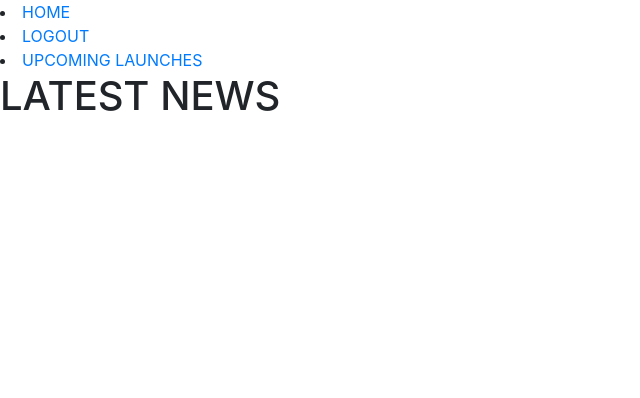
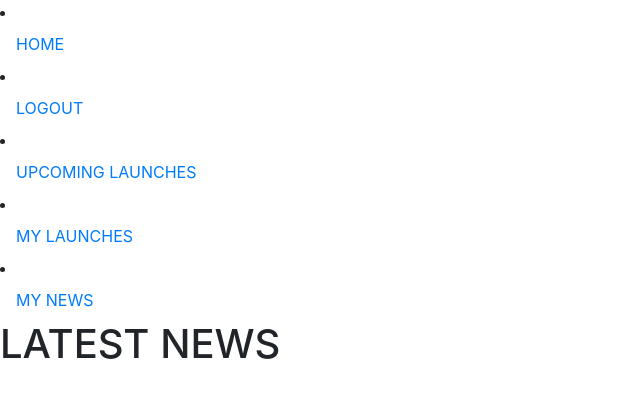
Before and after one commit to Enid-Sky/flask-launch-command, a Flask app: page /all_news in a window 1280 px wide. Shown: the top 398 px of the page, without its empty margins (0-640 px from the left). Run offline with Flask 2, Linux system fonts and the light colour scheme; data that the repository does not hold is empty; some libraries are stand-ins or nearby versions.

Commit message:
update nav links to include news

```diff
--- a/templates/all_news.html
+++ b/templates/all_news.html
@@ -5,10 +5,13 @@
 
 {%block body%}
 
-
-<li><a href="/upcoming">HOME<a></li>
-<li><a href="/logout">LOGOUT<a></li>
-<li><a href="/upcoming">UPCOMING LAUNCHES<a></li>
+<div>
+    <li class ="nav-item"><a class="nav-link" href="/upcoming">HOME<a></li>
+    <li class ="nav-item"><a class="nav-link" href="/logout">LOGOUT<a></li>
+    <li class ="nav-item"><a class="nav-link" href="/upcoming">UPCOMING LAUNCHES<a></li>
+    <li class ="nav-item"><a class="nav-link" href="/my_launches">MY LAUNCHES<a></li>
+    <li class ="nav-item"><a class="nav-link" href="/my_news">MY NEWS<a></li>
+</div>
 
 <h1>LATEST NEWS</h1>
 
```
